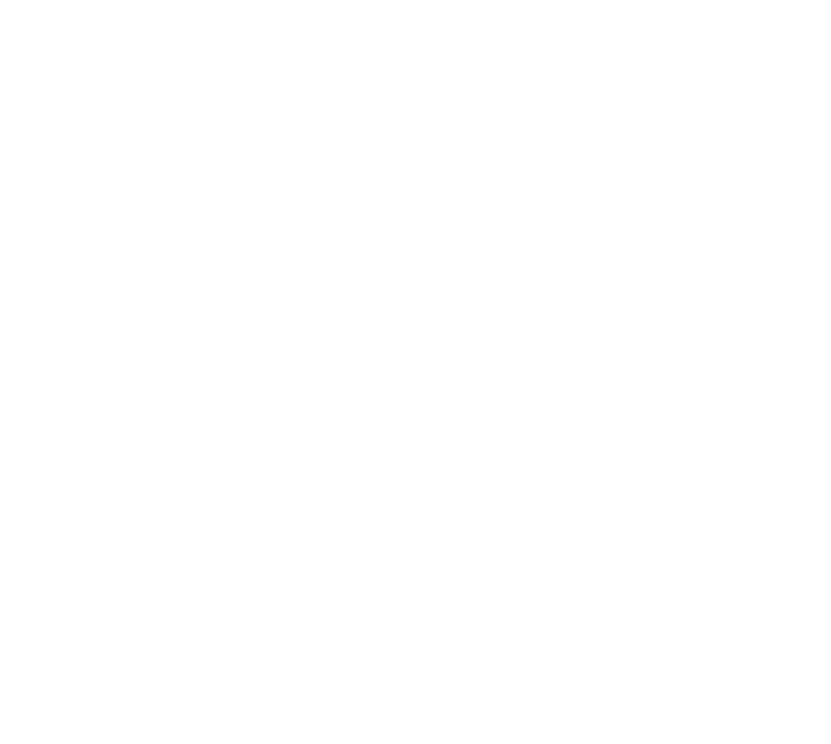
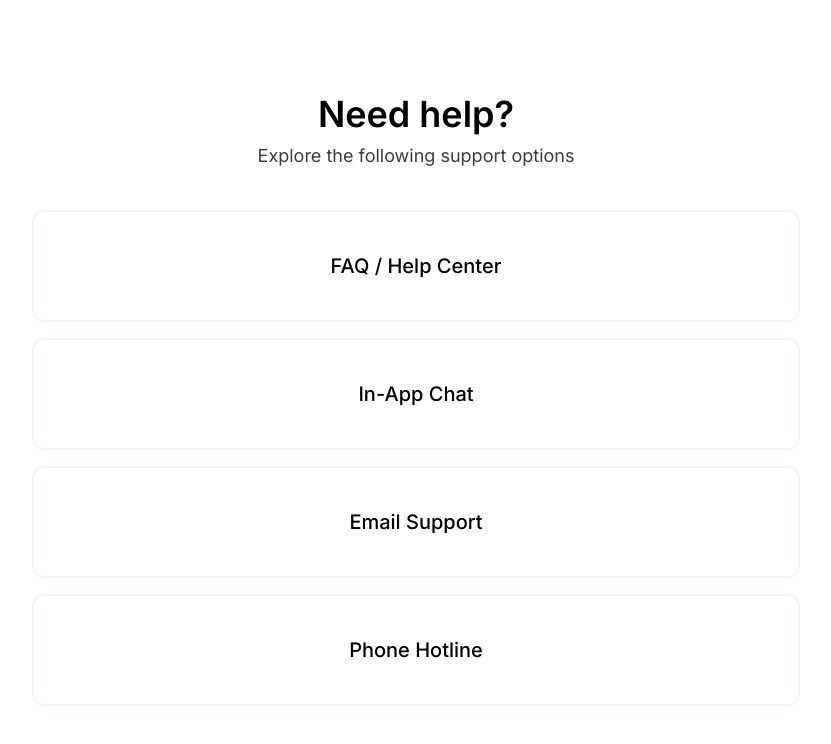
Before and after one commit to Ng-Harry/BigFarma_Frontend, a React (Vite) app: page /support in a window 1280 px wide. Before the commit this address had no page. Shown: the top 744 px of the page, without its empty margins (224-1055 px from the left). Built offline with nearby package versions, Linux system fonts and the light colour scheme.

Commit message:
support page created + slug added to route + icons not added yet

```diff
--- a/src/App.jsx
+++ b/src/App.jsx
@@ -7,6 +7,7 @@
 import ForgotPassword from "./pages/ForgotPassword";
 import InputOtp from "./pages/InputOtp";
 import ResetPassword from "./pages/ResetPassword";
+import SupportPage from "./pages/SupportPage";
 
 const App = () => {
   return (
@@ -17,6 +18,7 @@
       <Route path="/forgot-password" element={<ForgotPassword />} />
       <Route path="/otp" element={<InputOtp />} />
       <Route path="/reset-password" element={<ResetPassword />} />
+      <Route path="/support" element={<SupportPage />} />
     </Routes>
   );
 };
--- /dev/null
+++ b/src/pages/SupportPage.jsx
@@ -0,0 +1,23 @@
+import React from 'react'
+import { Link } from 'react-router-dom'
+import '../app.css'
+
+const SupportPage = () => {
+    return <section className='w-full h-screen flex justify-center items-center'>
+        <div className='flex flex-col gap-10 w-md mx-auto lg:w-3xl'>
+            <div className='text-center space-y-2'>
+                <h2 className='text-3xl font-semibold lg:text-4xl'>Need help?</h2>
+                <p className='lg:text-lg text-[var(--color-neutral)]'>Explore the following support options</p>
+            </div>
+
+            <div className='capitalize font-medium text-xl flex flex-col gap-4'>
+                <Link to={""} className='py-10 px-16 text-center border-2 border-slate-100 rounded-xl hover:bg-slate-100 hover:font-bold transition duration-300 ease-in-out'>FAQ / help center</Link>
+                <Link to={""} className='py-10 px-16 text-center border-2 border-slate-100 rounded-xl hover:bg-slate-100 hover:font-bold transition duration-300 ease-in-out'>In-App chat</Link>
+                <Link to={""} className='py-10 px-16 text-center border-2 border-slate-100 rounded-xl hover:bg-slate-100 hover:font-bold transition duration-300 ease-in-out'>Email support</Link>
+                <Link to={""} className='py-10 px-16 text-center border-2 border-slate-100 rounded-xl hover:bg-slate-100 hover:font-bold transition duration-300 ease-in-out'>Phone hotline</Link>
+            </div>
+        </div>
+    </section>
+}
+
+export default SupportPage
```
Lines whose indentation alone changed are shown as unchanged.
